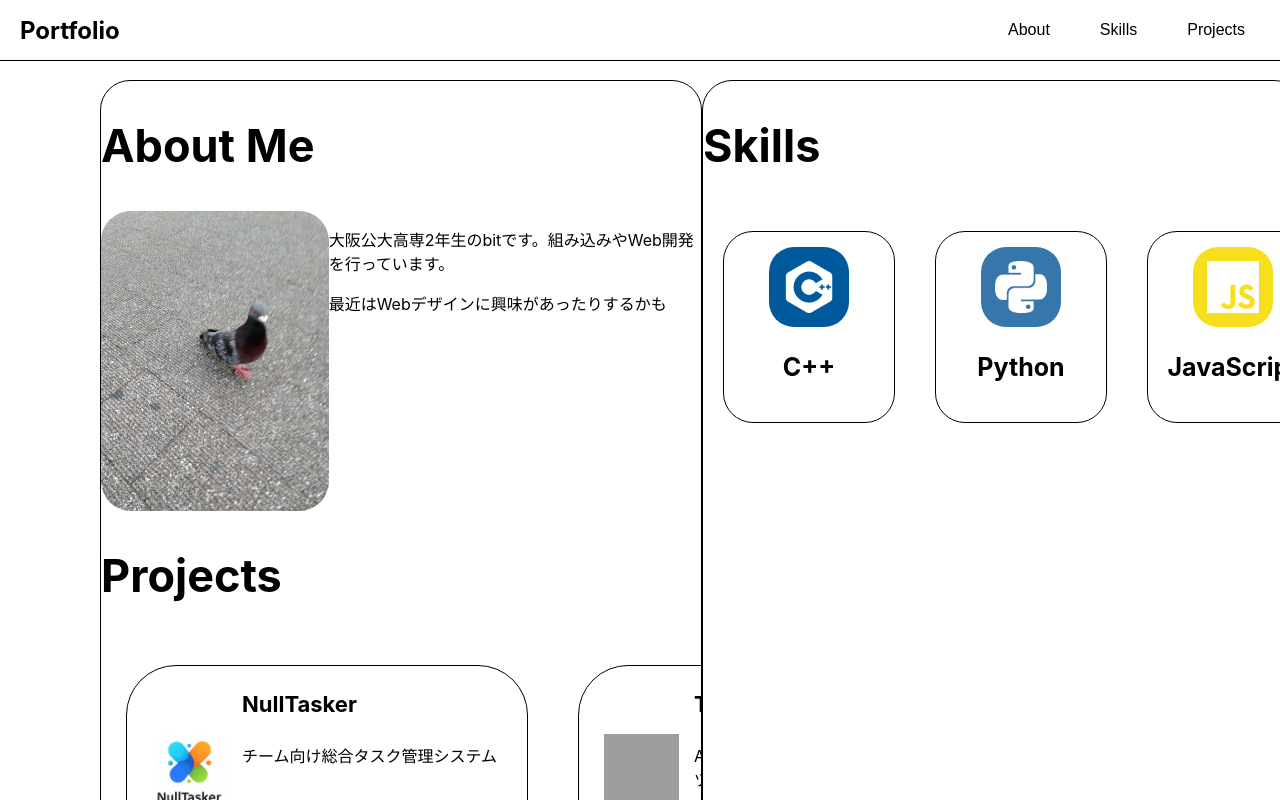
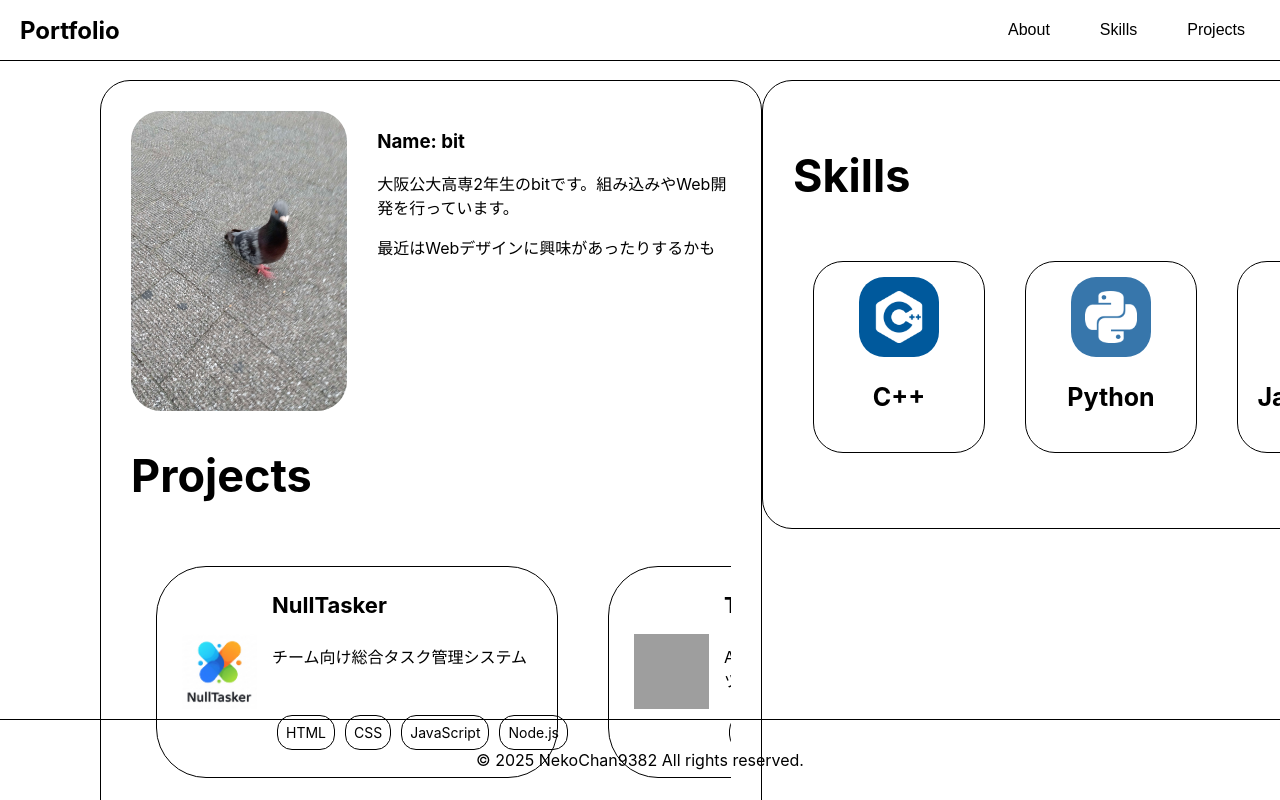
Before and after one commit to NekoChan9382/portfolio, a React (Create React App) app: page / in a window 1280 px wide. Shown: the top 800 px of the page. Built offline with nearby package versions, Linux system fonts and the light colour scheme; grey boxes are pictures that could not be loaded.

Commit message:
feat: modify styles

```diff
--- a/src/App.css
+++ b/src/App.css
@@ -13,6 +13,8 @@
 .section {
   border: 1px solid black;
   border-radius: 30px;
+  height: min-content;
+  padding: 30px;
 }
 
 .section-content {
--- a/src/components/About.css
+++ b/src/components/About.css
@@ -8,3 +8,7 @@
   border-radius: 30px;
   overflow: hidden;
 }
+
+.greeting-text {
+  margin-left: 30px;
+}
--- a/src/components/About.tsx
+++ b/src/components/About.tsx
@@ -5,14 +5,12 @@ const About: React.FC = () => {
   return (
     <section id="about">
       <div className="section-contents">
-        <div className="section-title">
-          <h2>About Me</h2>
-        </div>
         <div className="greeting">
           <div className="greeting-image">
             <img src="./assets/kanibaPigeon.jpg" alt="kanibaPigeon"></img>
           </div>
           <div className="greeting-text">
+            <h3>Name: bit</h3>
             <p>大阪公大高専2年生のbitです。組み込みやWeb開発を行っています。</p>
             <p>最近はWebデザインに興味があったりするかも</p>
           </div>
--- a/src/components/Footer.css
+++ b/src/components/Footer.css
@@ -4,6 +4,9 @@ footer {
   justify-content: center;
   height: 80px;
   border-top: 1px solid black;
+  position: fixed;
+  bottom: 0;
+  width: 100%;
 }
 
 .footer-content {
--- a/src/components/Projects.css
+++ b/src/components/Projects.css
@@ -1,5 +1,5 @@
 #projects {
-  height: 500px;
+  height: 400px;
   width: 600px;
 }
 
--- a/src/components/Skills.css
+++ b/src/components/Skills.css
@@ -1,6 +1,6 @@
 #skills {
-  height: 500px;
-  width: 600px;
+  height: 350px;
+  width: 500px;
 }
 
 .section-contents {
```
